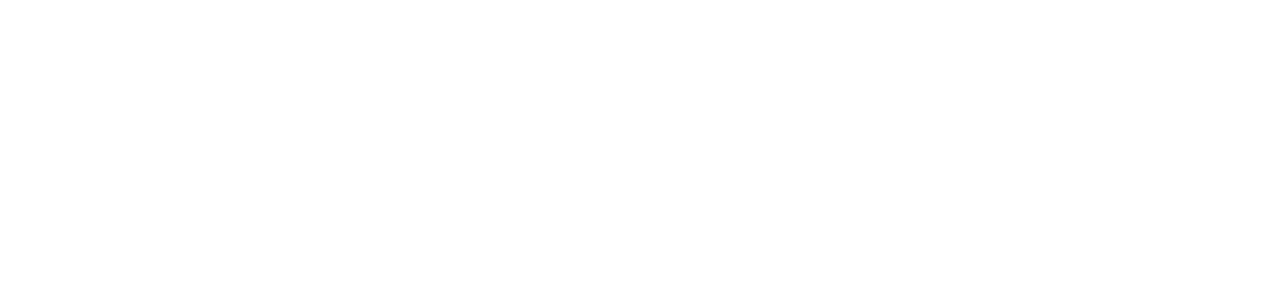
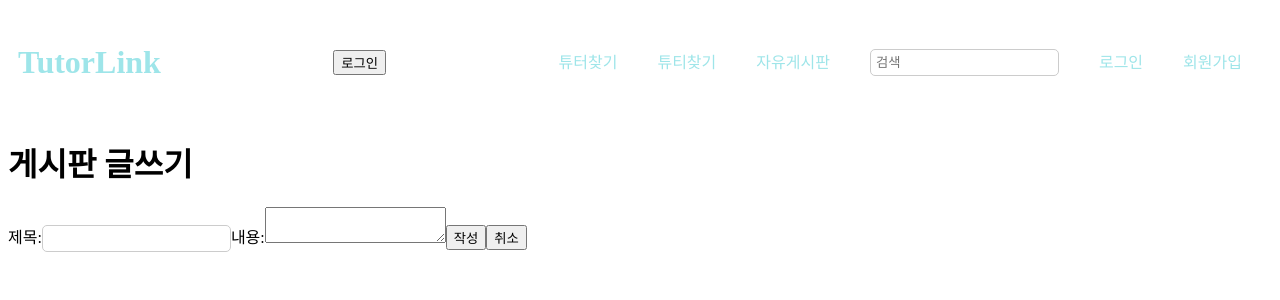
Before and after one commit to capstoe/Front_end, a React (Create React App) app: page /postform in a window 1280 px wide. Before the commit this address had no page. Shown: the top 300 px of the page. Built offline with nearby package versions, Linux system fonts and the light colour scheme.

Commit message:
test commit2

```diff
--- a/src/App.js
+++ b/src/App.js
@@ -9,6 +9,7 @@
 import SignUp from './pages/SignUp';
 import Findid from './pages/Findid';
 import Findpw from './pages/Findpw';
+import PostForm from './pages/PostForm';
 
 
 function App() {
@@ -26,6 +27,7 @@
                     <Route path="signup" element={<SignUp />} />
                     <Route path="findid" element={<Findid />} />
                     <Route path="findpw" element={<Findpw />} />
+                    <Route path="postform" element={<PostForm />} />
                 </Route>
             </Routes>
         </BrowserRouter>
--- a/src/pages/FreeBoard.js
+++ b/src/pages/FreeBoard.js
@@ -74,7 +74,7 @@
             onChange={(event) => setSearchKeyword(event.target.value)}
           />
           <button className="button" onClick={handleSearch}>
-            검색
+            검색ㄴ
           </button>
           <button className="button" onClick={() => setShowCreateForm(true)}>
             글쓰기
--- /dev/null
+++ b/src/pages/PostForm.js
@@ -0,0 +1,32 @@
+import React, { useState } from 'react';
+
+const PostForm = () => {
+  const [title, setTitle] = useState('');
+  const [content, setContent] = useState('');
+
+  const handleSubmit = (e) => {
+    e.preventDefault();
+    // 여기에 제출 로직을 추가하세요.
+    console.log(`제목: ${title}, 내용: ${content}`);
+  };
+
+  return (
+    <div>
+      <h1>게시판 글쓰기</h1>
+      <form onSubmit={handleSubmit}>
+        <label>
+          제목:
+          <input type="text" value={title} onChange={(e) => setTitle(e.target.value)} />
+        </label>
+        <label>
+          내용:
+          <textarea value={content} onChange={(e) => setContent(e.target.value)} />
+        </label>
+        <button type="submit">작성</button>
+        <button type="button" onClick={() => {setTitle(''); setContent('');}}>취소</button>
+      </form>
+    </div>
+  );
+};
+
+export default PostForm;
```
